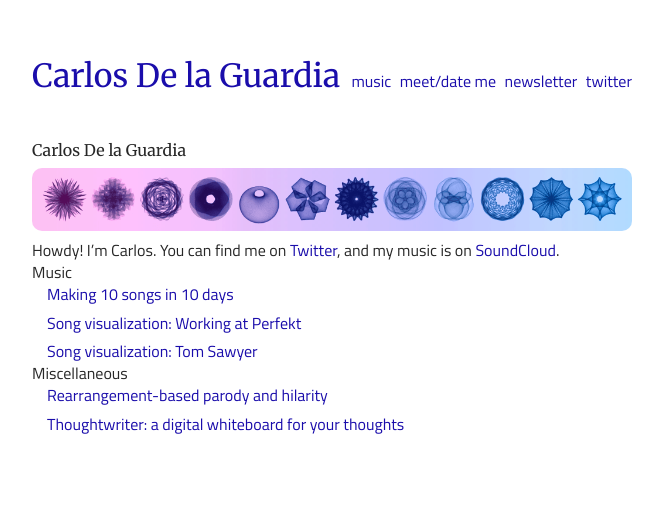
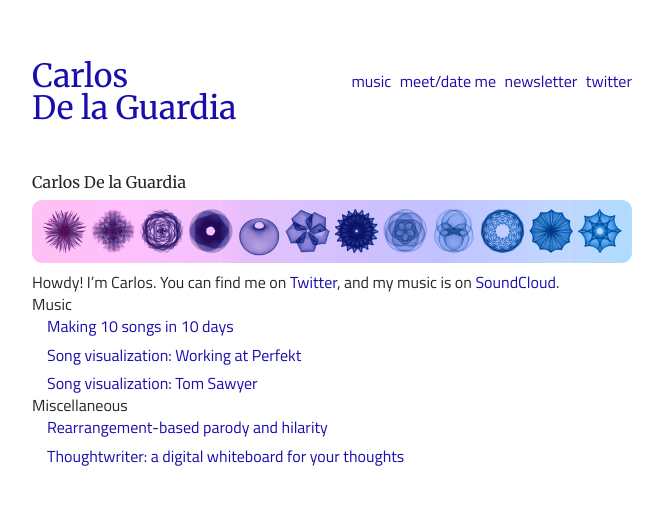
Before and after one commit to dela3499/dela3499.github.io, a Jekyll site: the page built from README.md, in a window 1280 px wide. Shown: the top 505 px of the page, without its empty margins (308-971 px from the left). Built offline with Jekyll 4.4.1, drawn with Linux system fonts in a browser that asks for light colours; our own code applies the rules of GitHub Pages for plain Markdown files.

```diff
--- a/_layouts/page.html
+++ b/_layouts/page.html
@@ -46,7 +46,7 @@
     <div class="wrapper">
 
       <div class="header">
-          <h1><a href="/">Carlos De la Guardia</a></h1>
+          <h1><a href="/">Carlos<br>De la Guardia</a></h1>
           <ul>
 
               <li>
```
